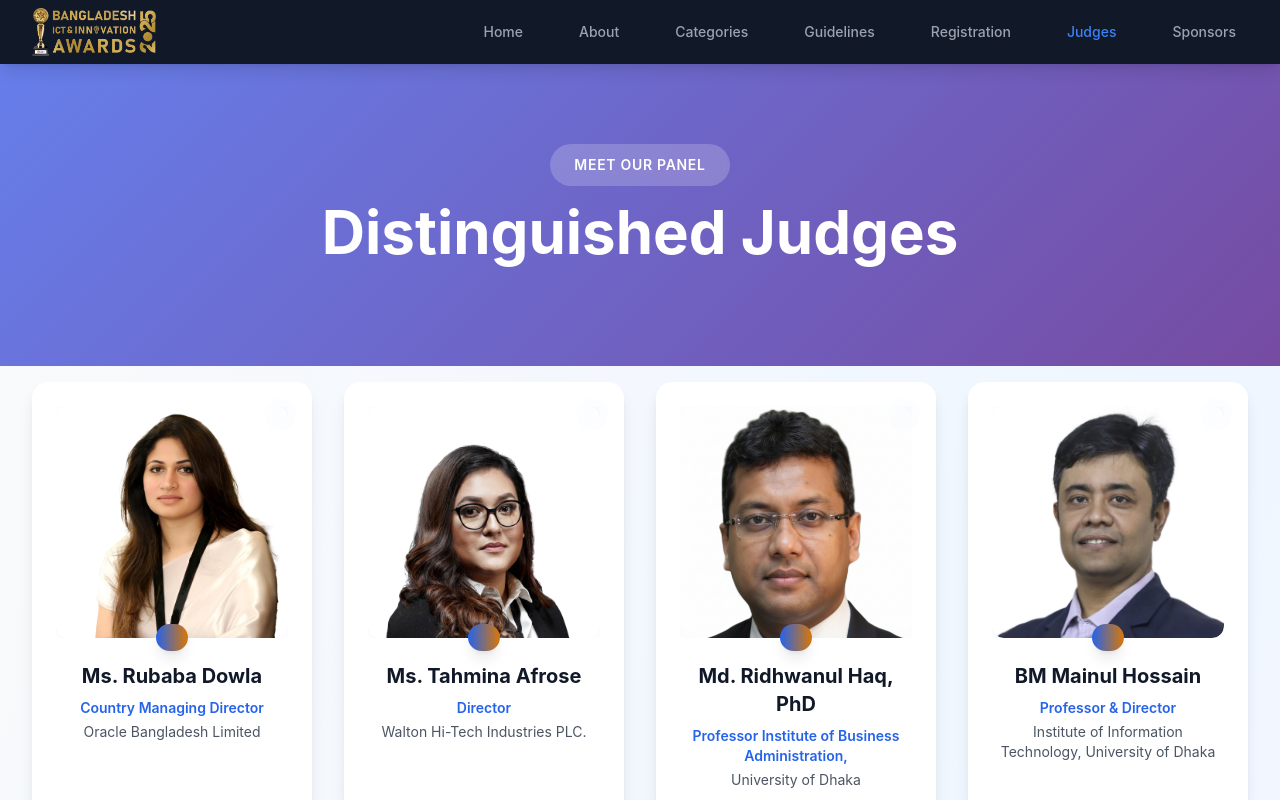
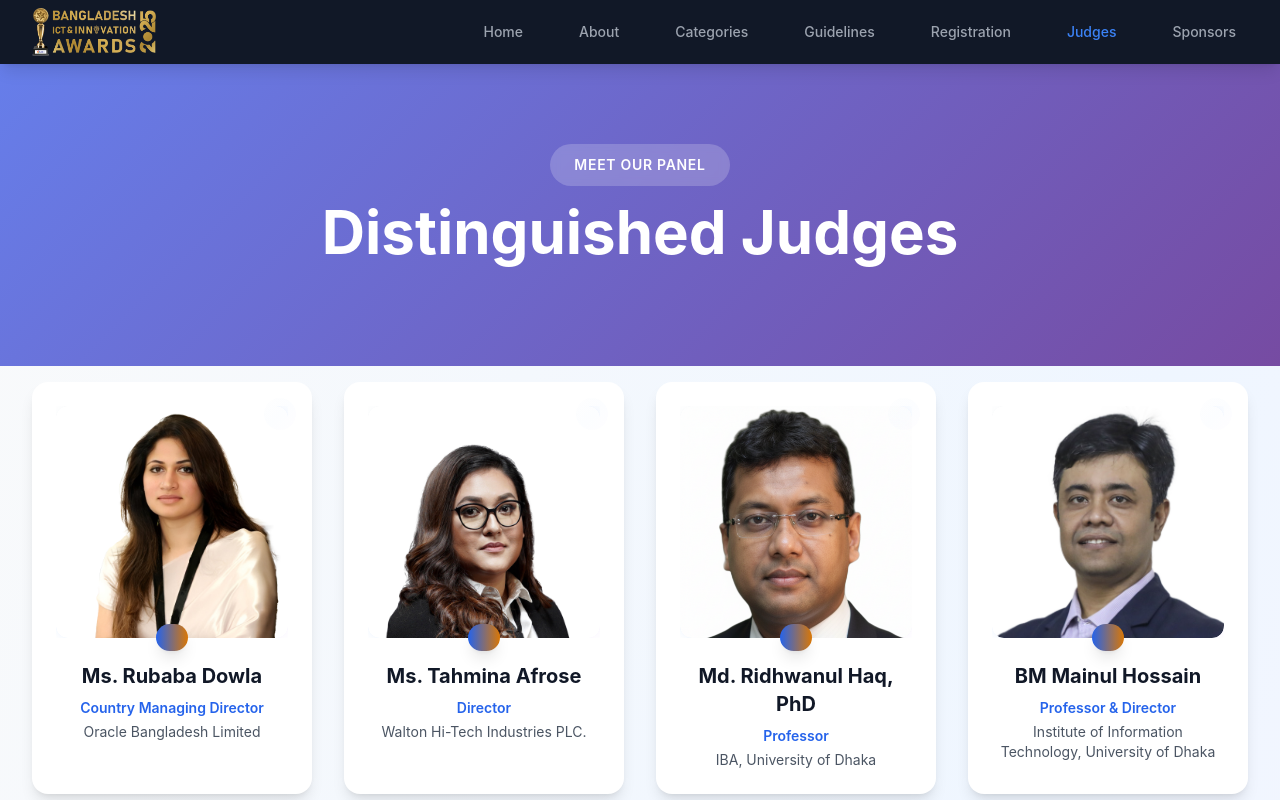
Before and after one commit to Ayonspoiler/BIIN_Award_Function, a React (Vite) app in the folder frontend/: page /judges in a window 1280 px wide. Shown: the top 800 px of the page. Built offline with nearby package versions, Linux system fonts and the light colour scheme.

Commit message:
Judge Page Updated

```diff
--- a/frontend/src/pages/Judges.jsx
+++ b/frontend/src/pages/Judges.jsx
@@ -45,8 +45,8 @@ const Judges = () => {
     {
       image: ridwanulImg,
       name: "Md. Ridhwanul Haq, PhD",
-      designation: "Professor Institute of Business Administration, ",
-      organization: "University of Dhaka",
+      designation: "Professor",
+      organization: "IBA, University of Dhaka",
       //   category: "Research Specialist",
     },
     {
```
